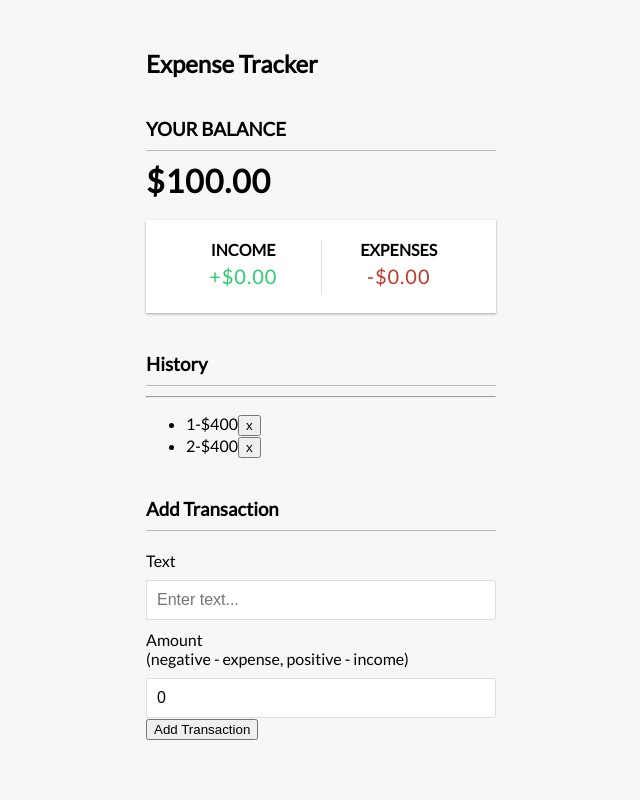
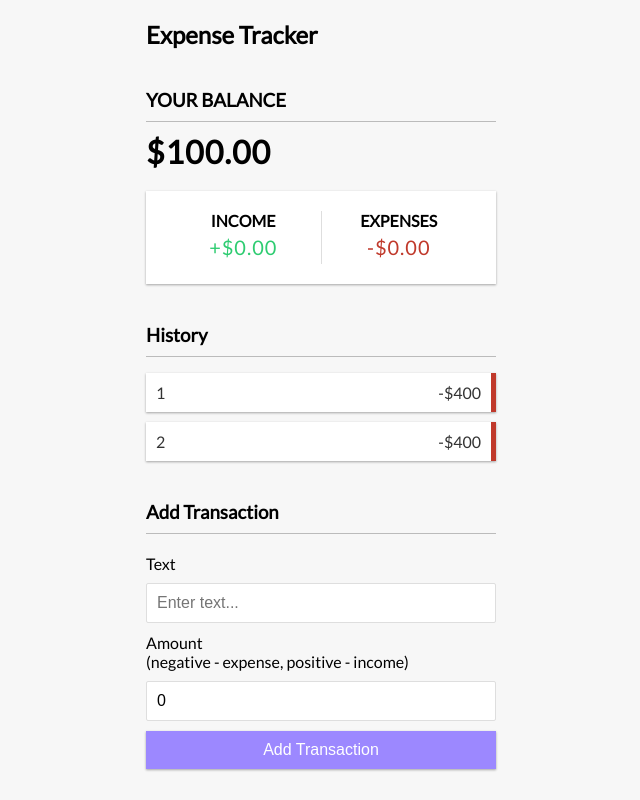
Before and after one commit to TalhaAhmedAI/expense_tracker_pwa, a React (Create React App) app: page / in a window 1280 px wide. Shown: the whole page, without its empty margins (319-959 px from the left). Built offline with nearby package versions, Linux system fonts and the light colour scheme.

Commit message:
Add styles

```diff
--- a/src/components/addTransaction.tsx
+++ b/src/components/addTransaction.tsx
@@ -27,7 +27,7 @@ const AddTransaction: React.SFC = () => {
             placeholder="Enter Amount..."
           ></input>
         </div>
-        <button>Add Transaction</button>
+        <button className="btn btn-primary">Add Transaction</button>
       </form>
     </div>
   );
--- a/src/components/transaction.tsx
+++ b/src/components/transaction.tsx
@@ -6,10 +6,10 @@ type Props = {
 
 const Transaction: React.SFC<Props> = ({ transaction }) => {
   return (
-    <li>
+    <li className="minus">
       {transaction.id}
       <span>-$400</span>
-      <button>x</button>
+      <button className="delete-btn">x</button>
     </li>
   );
 };
--- a/src/components/transactionList.tsx
+++ b/src/components/transactionList.tsx
@@ -8,8 +8,7 @@ const TransactionList: React.SFC = () => {
   return (
     <div>
       <h3>History</h3>
-      <hr />
-      <ul>
+      <ul className="list">
         {transactions.map((transaction) => (
           <Transaction transaction={transaction} />
         ))}
```
